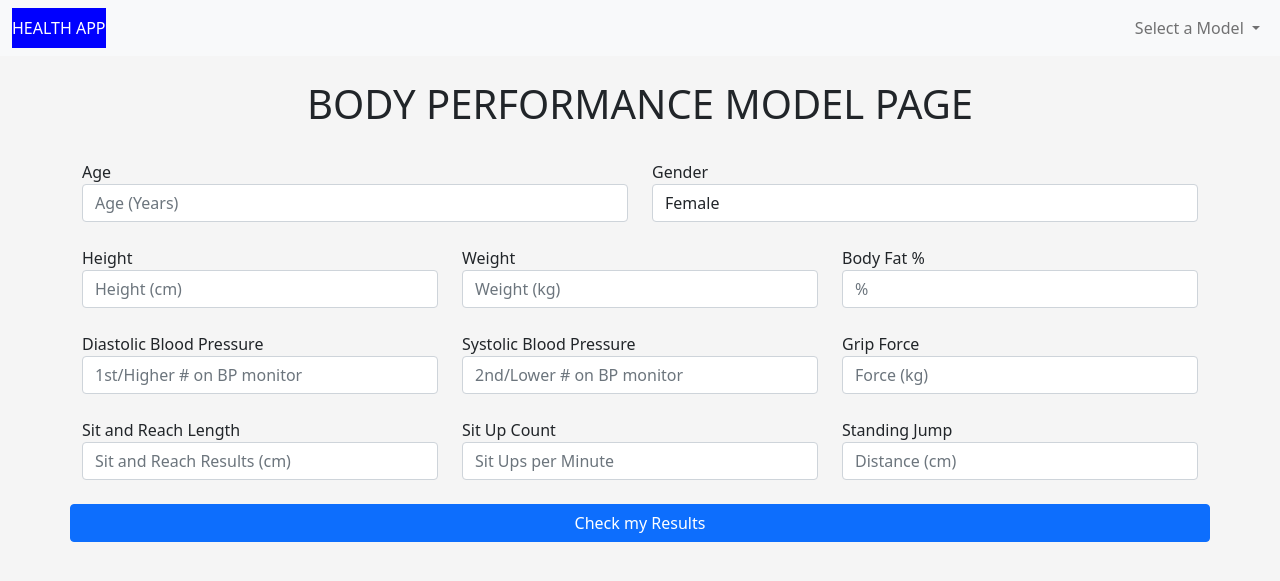
After one commit to RealDreammaker/Machine-Learning-Health-App, a Flask app: page /body_performance_dash.html in a window 1280 px wide. The commit adds this page. Shown: the top 581 px of the page. Run offline with Flask 2, Linux system fonts and the light colour scheme.

Commit message:
body performance dash/app/js added

```diff
--- a/HealthApp/app/app.py
+++ b/HealthApp/app/app.py
@@ -103,8 +103,7 @@ def stroke_predict():
         return "Error"
 
     strokeX = stroke_df.values
-    file_path = pathlib.Path(r'static/models/LRmodel_stroke_prediction')
-    stroke_model = pickle.load(open(file_path,'rb'))
+    stroke_model = pickle.load(open('HealthApp\models\LRmodel_stroke_prediction','rb'))
 
     # convert nparray to list so we can
     # serialise as json
@@ -140,8 +139,7 @@ def stress_predict():
 
     stressX = stress_df.values
 
-    file_path = pathlib.Path(r"static/models/KNNmodel_stress_prediction")
-    stress_model = pickle.load(open(file_path,'rb'))
+    stress_model = pickle.load(open("HealthApp\models/KNNmodel_stress_prediction",'rb'))
 
     # convert nparray to list so we can
     # serialise as json
@@ -178,8 +176,7 @@ def insurance_predict():
     print(InsuranceA)
     print("- " * 50)
 
-    file_path = pathlib.Path(r"static/models/KNNmodel_travel_insurance_prediction")
-    insurance_model = pickle.load(open(file_path,'rb'))
+    insurance_model = pickle.load(open("HealthApp\models\KNNmodel_travel_insurance_prediction",'rb'))
 
     # convert nparray to list so we can
     # serialise as json
@@ -187,6 +184,46 @@ def insurance_predict():
 
     return jsonify({"result": insurance_result})
 
+@app.route('/body_performance_dash.html')
+def bp_dash():
+    """
+    Display the main webpage where users can enter their details
+    which we will then pass to the prediction endpoint
+    """
+    return render_template("body_performance_dash.html")
+
+@app.route("/bp_predict", methods=["POST"])
+def bp_predict():
+    data_bp = request.json
+
+    bp_col_order = [
+        "age", "gender", "height_cm", "weight_kg", "body fat_%",
+        "diastolic", "systolic", "gripForce", "sit and bend forward_cm",
+        "sit-ups counts", "broad jump_cm"
+    ]
+
+    # create dataframe from received data
+    # rename columns and sort as per the
+    # order columns were trained on
+    try:
+        bp_df = pd.DataFrame([data_bp])[bp_col_order]
+
+
+    except Exception as e:
+        print("Error Parsing Input Data")
+        print(e)
+        return "Error"
+
+    bpX = bp_df.values
+
+    bp_model = pickle.load(open("HealthApp\models\\body_performance_prediction_lgb",'rb'))
+
+    # convert nparray to list so we can
+    # serialise as json
+    bp_result = bp_model.predict(bpX).tolist()
+
+    return jsonify({"result": bp_result})
+
 
 if __name__ == '__main__':
     app.run(debug=True)
--- /dev/null
+++ b/HealthApp/app/static/js/body_performance_app.js
@@ -0,0 +1,82 @@
+console.log("App Ready");
+
+d3.select("#doCheck").on("click", (event) => doCheck(event));
+
+d3.select("#alertOutcome").style("display", "none");
+
+function doCheck(event) {
+    d3.event.preventDefault();
+    d3.select("#alertOutcome").style("display", "none");
+    console.log("Checking for Results");
+
+    var age = d3.select("#inputAge").node().value;
+    var gender = d3.select("#inputGender").node().value;
+    var height = d3.select("#inputHeight").node().value;
+    var weight = d3.select("#inputWeight").node().value;
+    var bodyFat = d3.select("#inputBodyFat").node().value;
+    var diastolic = d3.select("#inputDiastolic").node().value;
+    var systolic = d3.select("#inputSystolic").node().value;
+    var gripForce = d3.select("#inputGrip").node().value;
+    var reach = d3.select("#inputReach").node().value;
+    var sitUp = d3.select("#inputSitups").node().value;
+    var jump = d3.select("#inputJump").node().value;
+
+    function parseGender(string){
+        if (string == "Male")
+            return 1;
+        else
+            return 0
+    }
+
+    var data = {
+        "age": parseInt(age),
+        "gender": parseGender(gender),
+        "height_cm": parseInt(height),
+        "weight_kg": parseInt(weight),
+        "body fat_%": parseFloat(bodyFat),
+        "diastolic": parseInt(diastolic),
+        "systolic": parseInt(systolic),
+        "gripForce": parseInt(gripForce),
+        "sit and bend forward_cm": parseInt(reach),
+        "sit-ups counts": parseInt(sitUp),
+        "broad jump_cm": parseInt(jump),
+    }
+
+    console.log(data);
+
+    d3.json(
+        "/bp_predict", {
+            method: "POST",
+            body: JSON.stringify(data),
+            headers: {
+                "Content-type": "application/json; charset=UTF-8"
+            }
+        }
+    ).then(
+        (data) => showResult(data)
+    );
+
+}
+
+function showResult(data) {
+    console.log("showResult");
+    console.log(data);
+
+    var outcome = "Unknown";
+    var alertOutcomeDisplay = d3.select("#alertOutcome");
+
+    if (data["result"][0] == 1) {
+        outcome = "Our predictor indicates that you have low levels of stress";
+        alertOutcomeDisplay.attr("class", "alert alert-info");
+    } else if (data["result"][0] == 0) {
+        outcome = "Our predictor indicates that you have have no stress";
+        alertOutcomeDisplay.attr("class", "alert alert-success");
+    } else if (data["result"][0] == 2) {
+        outcome = "Our predictor indicates that you have have high levels of stress";
+        alertOutcomeDisplay.attr("class", "alert alert-danger");
+    }
+
+    alertOutcomeDisplay.text(outcome);
+    alertOutcomeDisplay.style("display", "block");
+
+}
--- /dev/null
+++ b/HealthApp/app/templates/body_performance_dash.html
@@ -0,0 +1,143 @@
+<!DOCTYPE html>
+<html lang="en-US">
+
+<head>
+    <meta charset="UTF-8">
+    <title>BODY PERFORMANCE PREDICTION MODEL</title>
+
+    <link href="https://cdn.jsdelivr.net/npm/bootstrap@5.1.3/dist/css/bootstrap.min.css" rel="stylesheet">
+    <script src="https://d3js.org/d3.v5.min.js"></script>
+
+    </link>
+</head>
+
+<body class = 'body' style='background-color: whitesmoke;'>
+  <nav class="navbar navbar-expand-lg navbar-light bg-light" style="background-color: white;">
+    <div class="container-fluid">
+      <span class="navbar-text" style="color:white;background-color:blue;">
+        HEALTH APP
+      </span>
+      <button class="navbar-toggler" type="button" data-bs-toggle="collapse" data-bs-target="#navbarText" aria-controls="navbarText" aria-expanded="false" aria-label="Toggle navigation">
+        <span class="navbar-toggler-icon"></span>
+      </button>
+      <div class="collapse navbar-collapse justify-content-end" id="navbarText">
+        <ul class="navbar-nav">
+          <li class="nav-item dropdown">
+            <a class="nav-link dropdown-toggle" href="#" id="navbarDropdown" role="button" data-bs-toggle="dropdown" aria-expanded="false">
+              Select a Model
+            </a>
+            <ul class="dropdown-menu dropdown-menu-end" aria-labelledby="navbarDropdown">
+              <li><a class="dropdown-item" href="index.html" style="color: red; font-weight: bold;">LANDING PAGE</a></li>
+              <li><a class="dropdown-item" href="stroke_dash.html" style="color: orange; font-weight: bold;">STROKE PREDICTION MODEL</a></li>
+              <li><a class="dropdown-item" href="stress_dash.html" style="color: lightskyblue; font-weight: bold;">PHYSICAL STRESS PREDICTION MODEL</a></li>
+              <li><a class="dropdown-item" href="travel_insurance_dash.html" style="color: hotpink; font-weight: bold;">TRAVEL INSURANCE PREDICTION MODEL</a></li>
+            </ul>
+        </ul>
+
+      </div>
+    </div>
+  </nav>
+
+  <br>
+
+  <div class="container container-fluid text-center">
+    <h1>BODY PERFORMANCE MODEL PAGE</h1>
+  </div>
+
+  <br>
+
+  <div class="container">
+    <div class="row">
+      <form>
+        <div class="row">
+          <div class="form-group col">
+            <label for="inputAge">Age</label>
+            <input type="number" min="0" class="form-control" id="inputAge" placeholder="Age (Years)">
+          </div>
+          <div class="form-group col">
+            <label for="inputGender">Gender</label>
+            <select class="form-control" id="inputGender">
+                <option value="female">Female</option>
+                <option value="male">Male</option>
+            </select>
+          </div>
+        </div>
+        <br>
+        <div class="row">
+          <div class="form-group col">
+            <label for="inputHeight">Height</label>
+            <input type="number" min="0" class="form-control" id="inputHeight" placeholder="Height (cm)">
+          </div>
+          <div class="form-group col">
+            <label for="inputWeight">Weight</label>
+            <input type="number" min="0" class="form-control" id="inputWeight" placeholder="Weight (kg)">
+          </div>
+          <div class="form-group col">
+            <label for="inputBodyFat">Body Fat %</label>
+            <input type="number" min="0" max='100' class="form-control" id="inputBodyFat" placeholder="%">
+          </div>
+        </div>
+        <br>
+        <div class="row">
+          <div class="form-group col">
+            <label for="inputDiastolic">Diastolic Blood Pressure</label>
+            <input type="number" min="0" class="form-control" id="inputDiastolic" placeholder="1st/Higher # on BP monitor">
+          </div>
+          <div class="form-group col">
+            <label for="inputSystolic">Systolic Blood Pressure</label>
+            <input type="number" min="0" class="form-control" id="inputSystolic" placeholder="2nd/Lower # on BP monitor">
+          </div>
+          <div class="form-group col">
+            <label for="inputGrip">Grip Force</label>
+            <input type="number" min="0" class="form-control" id="inputGrip" placeholder="Force (kg)">
+          </div>
+        </div>
+        <br>
+        <div class="row">
+          <div class="form-group col">
+            <label for="inputReach">Sit and Reach Length</label>
+            <input type="number" min="0" class="form-control" id="inputReach" placeholder="Sit and Reach Results (cm)">
+          </div>
+          <div class="form-group col">
+            <label for="inputSitups">Sit Up Count</label>
+            <input type="number" min="0" class="form-control" id="inputSitups" placeholder="Sit Ups per Minute">
+          </div>
+          <div class="form-group col">
+            <label for="inputJump">Standing Jump</label>
+            <input type="number" min="0" class="form-control" id="inputJump" placeholder="Distance (cm)">
+          </div>
+        </div>
+
+
+        </div>
+
+        <br>
+
+        <div class = "row">
+            <button id="doCheck" class="btn btn-primary" type="submit">Check my Results</button>
+        </div>
+
+        <br>
+
+        <div class="row">
+          <div class="form-group col-md-12">
+              <div id="alertOutcome" class="alert alert-primary" role="alert">
+              </div>
+          </div>
+        </div>
+
+      </form>
+
+
+
+    </div>
+  </div>
+
+
+  <script src="https://cdn.jsdelivr.net/npm/bootstrap@5.1.3/dist/js/bootstrap.bundle.min.js"></script>
+  <script type="text/javascript" src="../static/js/body_performance_app.js"></script>
+
+</body>
+
+
+</html>
```
Also changed, not shown: HealthApp/app/templates/index.html (+18 -27 lines), HealthApp/app/templates/stress_dash.html (+7 -7 lines), HealthApp/app/templates/stroke_dash.html (+7 -7 lines), HealthApp/app/templates/travel_insurance_dash.html (+6 -6 lines), HealthApp/app/static/images/body-performance-img.png (added), HealthApp/app/static/images/insurance-img.png, 7 other files.
